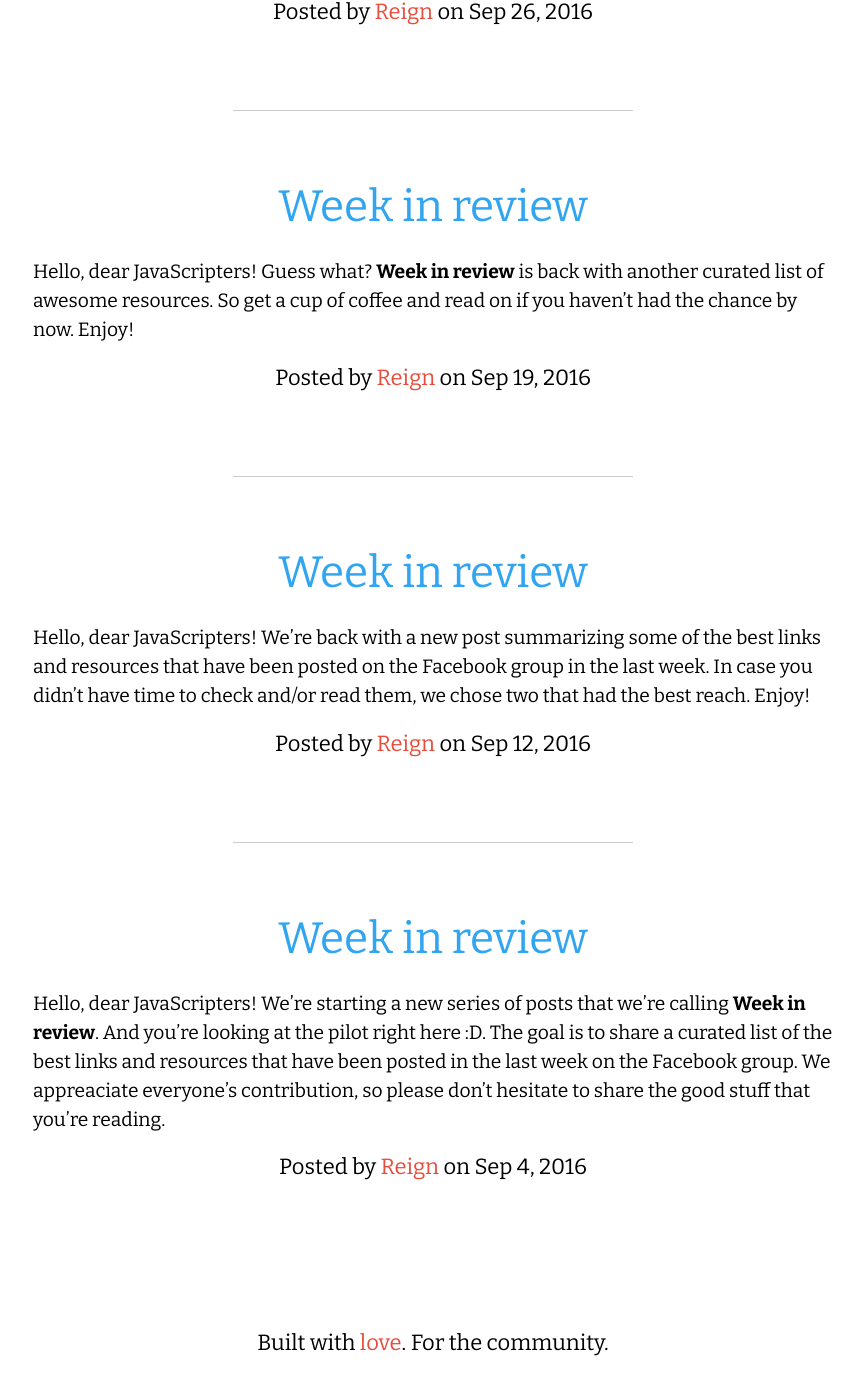
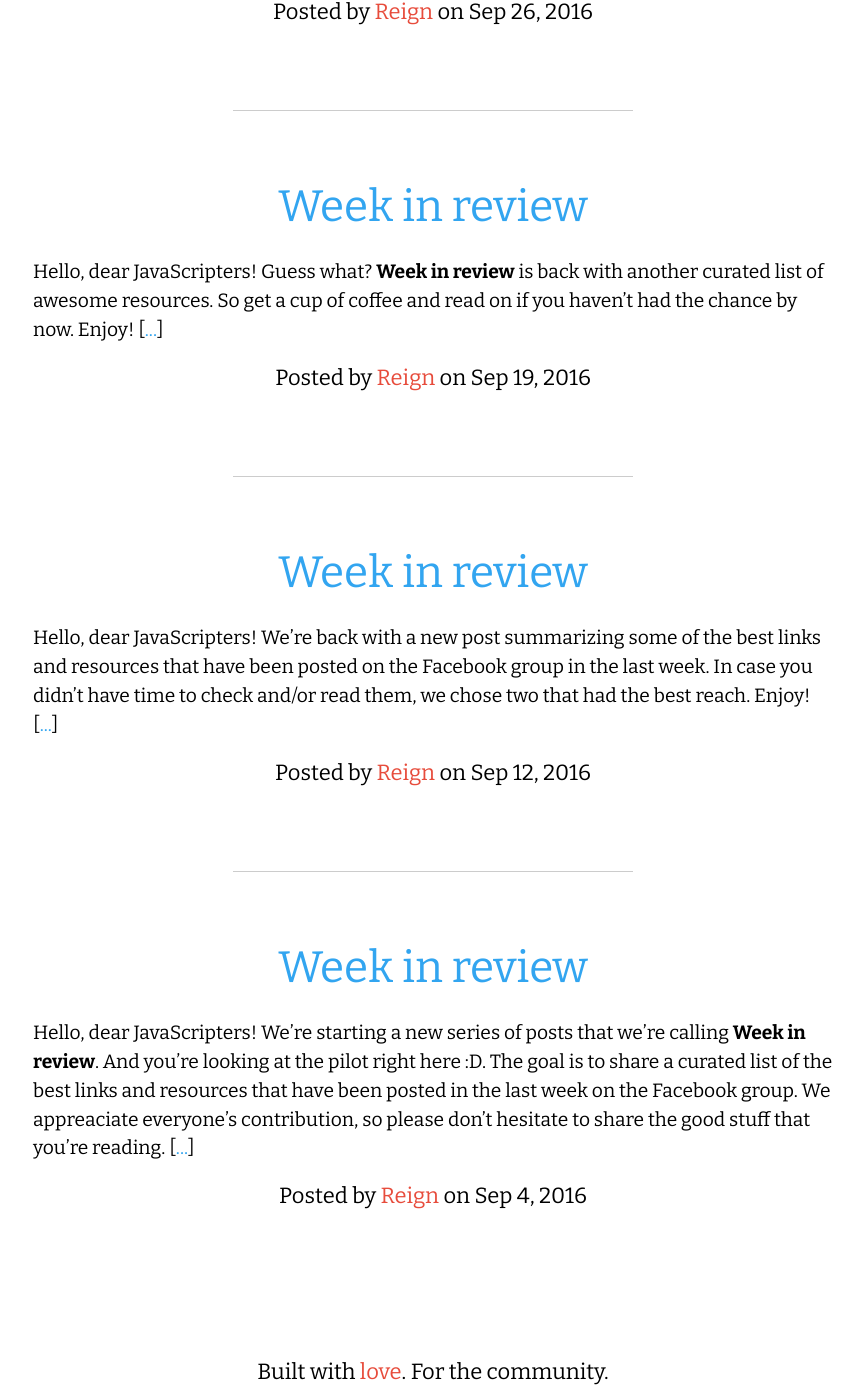
Before and after one commit to jsheroes/cluj-javascripters.github.io, a Jekyll site: the page built from index.html, in a window 1280 px wide and 1400 px high, scrolled down 804 px. Shown: the whole window, without its empty margins (207-1070 px from the left). Built offline with Jekyll 4.4.1, drawn with Linux system fonts in a browser that asks for light colours; part of the change alters nothing that is shown; some of the changed text lies outside the part shown.

```diff
--- a/index.html
+++ b/index.html
@@ -12,6 +12,7 @@ layout: default
       </h2>
       <div class="post__excerpt mb-full">
         {{ post.excerpt | remove: '<p>' | remove: '</p>' }}
+        [<a href="{{ post.url | prepend: site.baseurl }}">...</a>]
       </div>
       <p class="mb-full">
         Posted by <span class="highlight">{{ post.author }}</span> on
```
